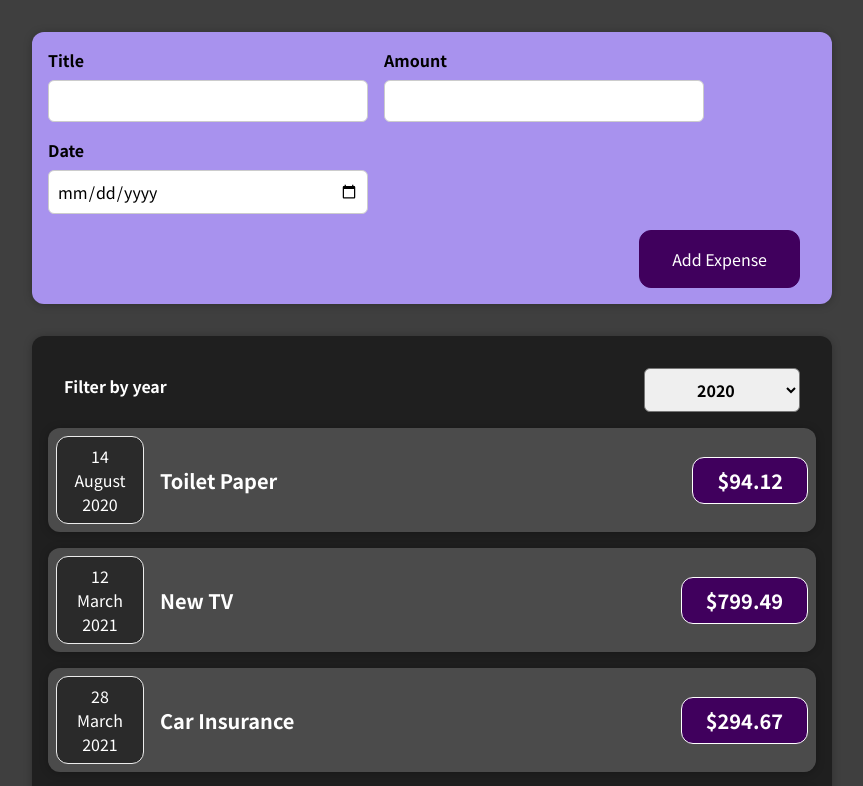
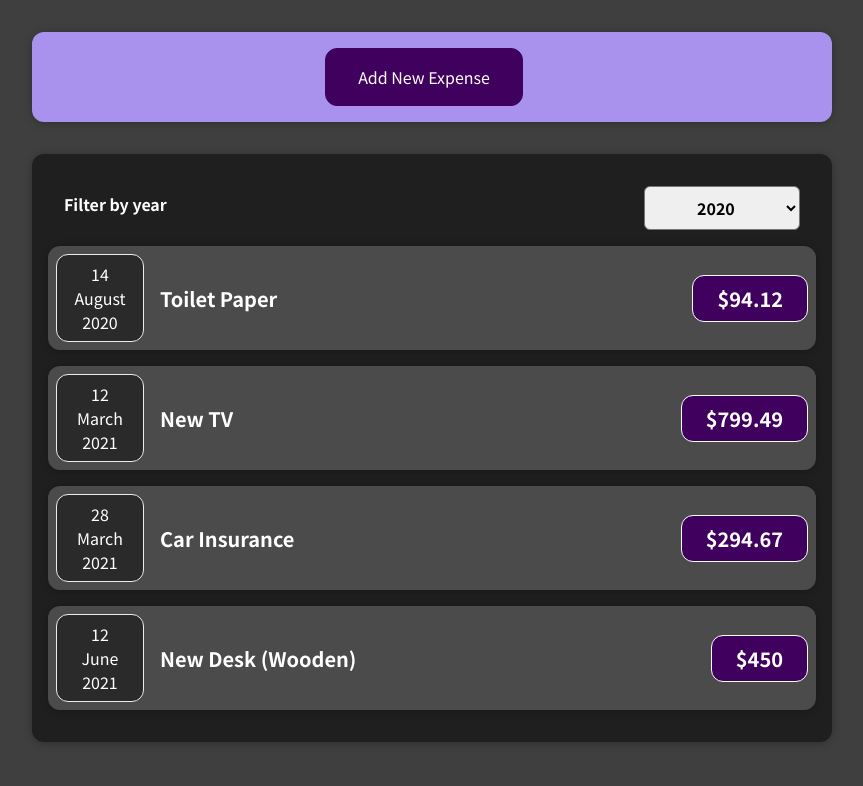
Before and after one commit to NiallFitz/expense-tracker, a React (Create React App) app: page / in a window 1280 px wide. Shown: the top 786 px of the page, without its empty margins (208-1071 px from the left). Built offline with nearby package versions, Linux system fonts and the light colour scheme.

Commit message:
Add functionality to toggle displaying of New Expense form

```diff
--- a/src/components/NewExpense/ExpenseForm.js
+++ b/src/components/NewExpense/ExpenseForm.js
@@ -6,6 +6,7 @@ const ExpenseForm = (props) => {
 	const [enteredTitle, setEnteredTitle] = useState("");
 	const [enteredAmount, setEnteredAmount] = useState("");
 	const [enteredDate, setEnteredDate] = useState("");
+	const [isFormActive, setIsFormActive] = useState(false);
 
 	const titleChangeHandler = (event) => {
 		setEnteredTitle(event.target.value);
@@ -19,12 +20,16 @@ const ExpenseForm = (props) => {
 		setEnteredDate(event.target.value);
 	};
 
+	const formChangedHandler = () => {
+		setIsFormActive(!isFormActive);
+	};
+
 	const submitHandler = (event) => {
 		event.preventDefault();
 
 		const expenseData = {
 			title: enteredTitle,
-      amount: enteredAmount,
+			amount: +enteredAmount,
 			date: new Date(enteredDate)
 		};
 
@@ -32,7 +37,13 @@ const ExpenseForm = (props) => {
 		setEnteredTitle("");
 		setEnteredAmount("");
 		setEnteredDate("");
+
+		formChangedHandler();
 	};
+
+	if (!isFormActive) {
+		return <button onClick={formChangedHandler}>Add New Expense</button>;
+	}
 
 	return (
 		<form onSubmit={submitHandler}>
@@ -68,6 +79,7 @@ const ExpenseForm = (props) => {
 			</div>
 			<div className="new-expense__actions">
 				<button type="submit">Add Expense</button>
+				<button onClick={formChangedHandler}>Cancel</button>
 			</div>
 		</form>
 	);
```
Lines whose indentation alone changed are shown as unchanged.
